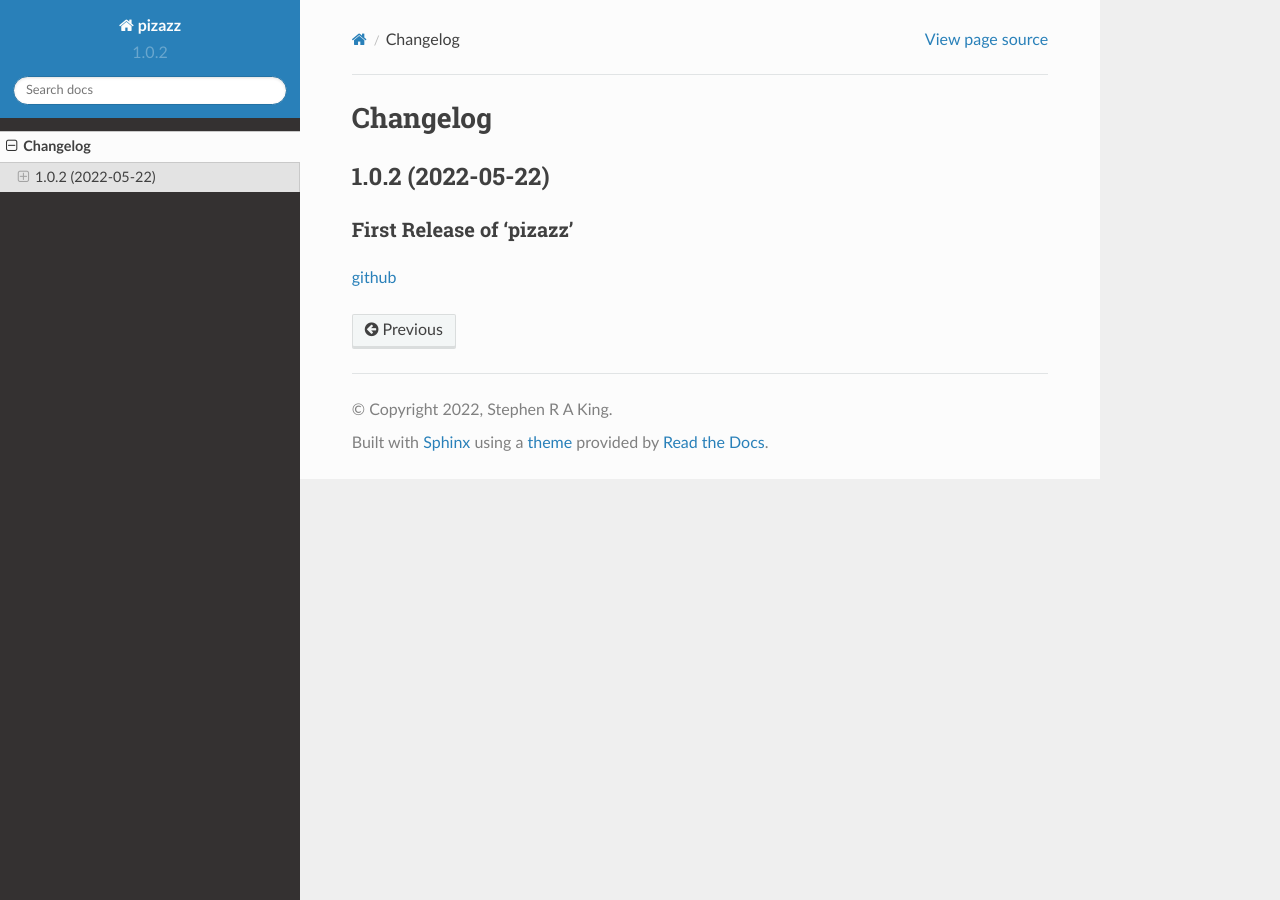
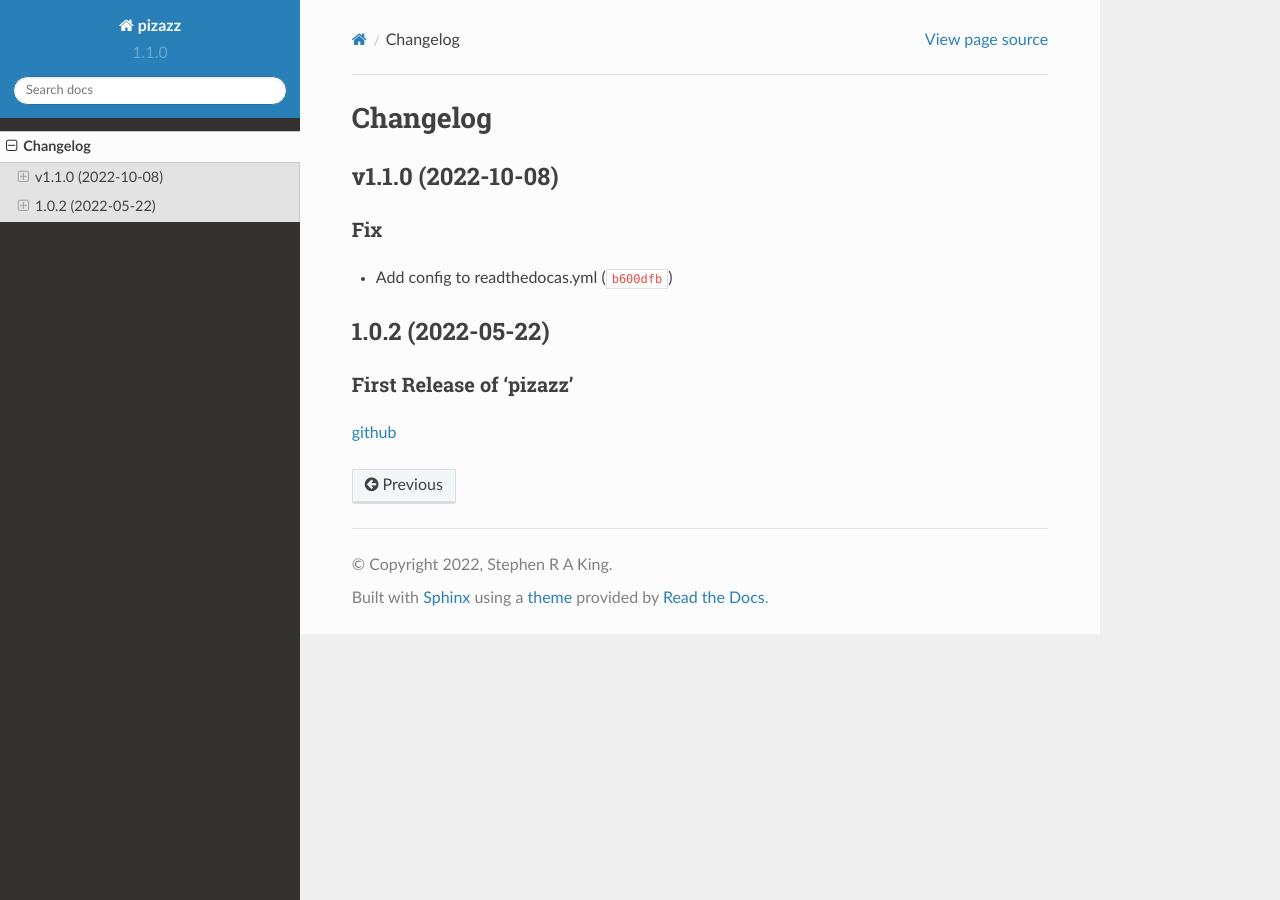
Before and after one commit to Stephen-RA-King/pizazz, a Sphinx documentation site: the page built from docs/changelog.md, in a window 1280 px wide. Built offline with Sphinx 7.4.7 and the Read the Docs theme 2.0.0, drawn with Linux system fonts in a browser that asks for light colours; pages that are not in the unit, such as notebooks, are missing from menus.

```diff
--- a/CHANGELOG.md
+++ b/CHANGELOG.md
@@ -1,6 +1,12 @@
 # Changelog
 
 <!--next-version-placeholder-->
+
+## v1.1.0 (2022-10-08)
+
+### Fix
+
+- Add config to readthedocas.yml ([`b600dfb`](https://github.com/Stephen-RA-King/pizazz/commit/b600dfb8c33088a91e36f617a7eaa06608091b5a))
 
 ## 1.0.2 (2022-05-22)
 
--- a/docs/conf.py
+++ b/docs/conf.py
@@ -7,7 +7,7 @@
 # -- Project information -----------------------------------------------------
 
 project = "pizazz"
-version = "1.0.2"
+version = "1.1.0"
 copyright = "2022, Stephen R A King"
 author = "Stephen R A King"
 
--- a/src/pizazz/__init__.py
+++ b/src/pizazz/__init__.py
@@ -1,7 +1,7 @@
 """Top-level package for pizazz."""
 
 __title__ = "pizazz"
-__version__ = "1.0.2"
+__version__ = "1.1.0"
 __author__ = "Stephen R A King"
 __description__ = (
     "Easy configuration and control of 74HC595 Shift Registers on a Raspberry Pi"
```
Also changed, not shown: 1 other file.
